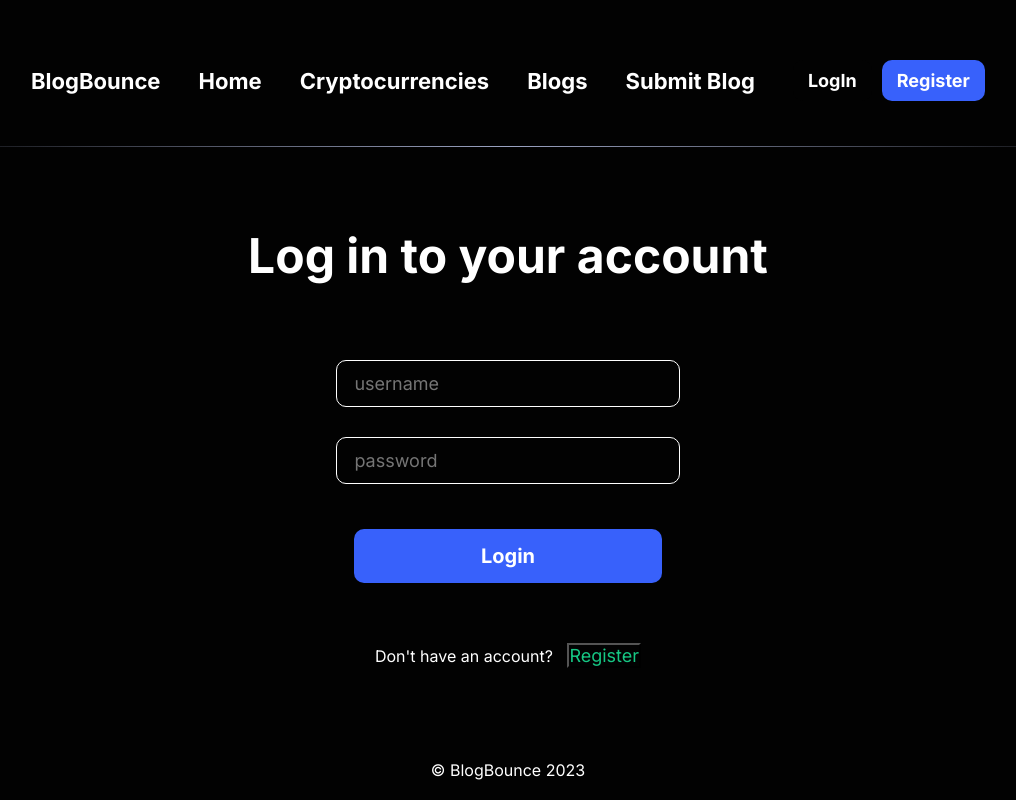
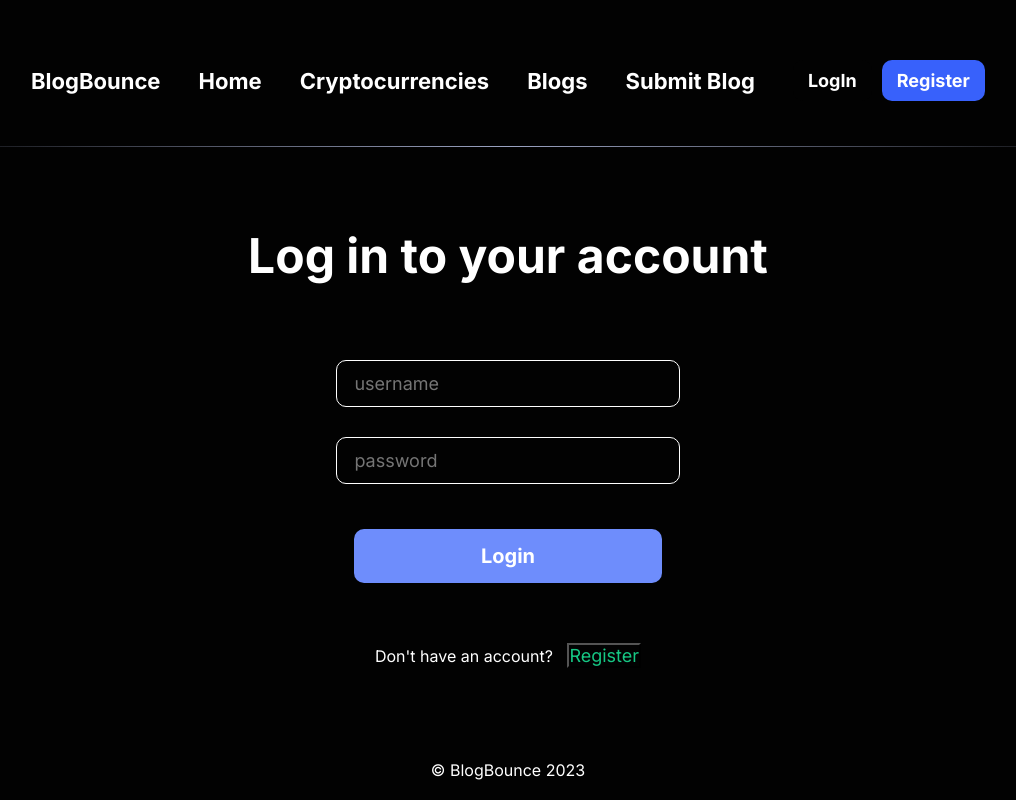
Before and after one commit to s0haibzafar/blog-bounce-ui, a React (Create React App) app: page /login in a window 1280 px wide. Shown: the whole page, without its empty margins (132-1148 px from the left). Built offline with nearby package versions, Linux system fonts and the light colour scheme; no server answers.

Commit message:
add diabled btn styling

```diff
--- a/src/pages/login/login.module.css
+++ b/src/pages/login/login.module.css
@@ -31,6 +31,11 @@
     margin-top: 30px;
 
 }
+
+.loginButton:disabled{
+   background-color: #6e8dfc;
+}
+
 .createAccount{
 
     margin-top: 50px;
```
